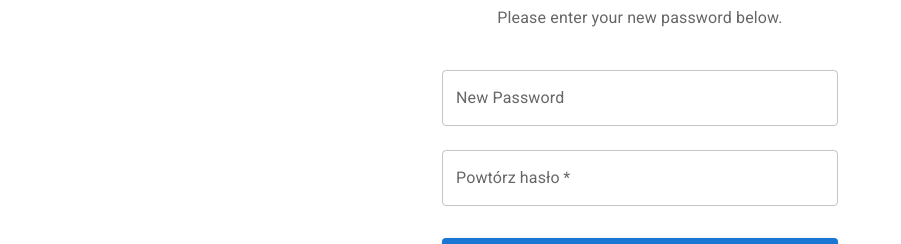
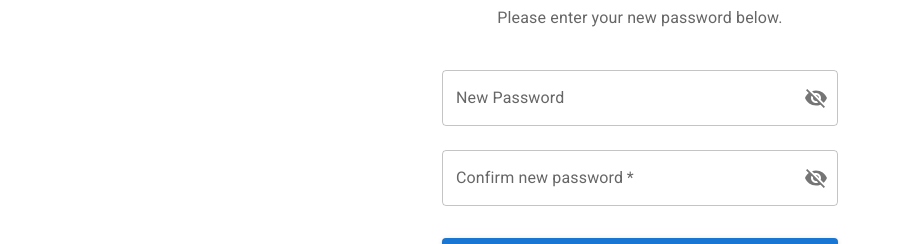
Before and after one commit to AlicjaSzot/Authentication-System---Backend-Service, a React (Create React App) app in the folder frontend/: page /reset-password/1/1 in a window 1280 px wide. Shown: the part 136-380 px from the top of the page, without its empty margins (0-901 px from the left). Built offline with nearby package versions, Linux system fonts and the light colour scheme.

Commit message:
Create custom hook for password visibility and add it to LoginForm and ResetPasswordPage components

```diff
--- a/frontend/src/components/LoginForm.tsx
+++ b/frontend/src/components/LoginForm.tsx
@@ -16,6 +16,7 @@ import { LoginFormValues, loginSchema } from "../schema/loginSchema";
 import { useState } from "react";
 import { CheckBox, Visibility, VisibilityOff } from "@mui/icons-material";
 import ForgotPasswordModal from "./ForgotPasswordModal";
+import usePasswordVisibility from "../hooks/usePasswordVisibility";
 
 export type LoginCredentials = {
   rememberMe: any;
@@ -42,17 +43,9 @@ const LoginForm = ({
     },
   });
 
-  const [showPassword, setShowPassword] = useState(false);
   const [isModalOpen, setIsModalOpen] = useState(false);
-
-  const togglePasswordVisibility = () => {
-    setShowPassword((prev) => !prev);
-  };
-  const handleMouseDownPassword = (
-    event: React.MouseEvent<HTMLButtonElement>,
-  ) => {
-    event.preventDefault();
-  };
+  const { showPassword, togglePasswordVisibility, handleMouseDownPassword } =
+    usePasswordVisibility();
 
   return (
     <Box component="form" onSubmit={handleSubmit(onSubmit)} noValidate>
--- a/frontend/src/components/ResetPasswordPage.tsx
+++ b/frontend/src/components/ResetPasswordPage.tsx
@@ -3,10 +3,11 @@ import {
   Button,
   CircularProgress,
   Container,
+  IconButton,
+  InputAdornment,
   TextField,
   Typography,
 } from "@mui/material";
-import React from "react";
 import { Controller, useForm } from "react-hook-form";
 import { useNavigate, useParams } from "react-router-dom";
 import {
@@ -16,11 +17,24 @@ import {
 import { zodResolver } from "@hookform/resolvers/zod";
 import { ResetLoginPassword } from "../api/auth";
 import toast from "react-hot-toast";
+import usePasswordVisibility from "../hooks/usePasswordVisibility";
+import { Visibility, VisibilityOff } from "@mui/icons-material";
 
 const ResetPasswordPage = () => {
   const { id, token } = useParams<{ id: string; token: string }>();
+  const navigate = useNavigate();
 
-  const navigate = useNavigate();
+  const {
+    showPassword: showNewPassword,
+    togglePasswordVisibility: toggleNewPasswordVisibility,
+    handleMouseDownPassword: handleMouseDownNewPassword,
+  } = usePasswordVisibility();
+
+  const {
+    showPassword: showConfirmPassword,
+    togglePasswordVisibility: toggleConfirmPasswordVisibility,
+    handleMouseDownPassword: handleMouseDownConfirmPassword,
+  } = usePasswordVisibility();
 
   const {
     control,
@@ -82,9 +96,23 @@ const ResetPasswordPage = () => {
               {...field}
               inputRef={ref}
               label="New Password"
-              type="password"
+              type={showNewPassword ? "text" : "password"}
               fullWidth
               margin="normal"
+              InputProps={{
+                endAdornment: (
+                  <InputAdornment position="end">
+                    <IconButton
+                      aria-label="toggle password visibility"
+                      onClick={toggleNewPasswordVisibility}
+                      onMouseDown={handleMouseDownNewPassword}
+                      edge="end"
+                    >
+                      {showNewPassword ? <Visibility /> : <VisibilityOff />}
+                    </IconButton>
+                  </InputAdornment>
+                ),
+              }}
             />
           )}
         />
@@ -99,10 +127,24 @@ const ResetPasswordPage = () => {
               margin="normal"
               required
               fullWidth
-              label="Powtórz hasło"
-              type="password"
+              label="Confirm new password"
+              type={showConfirmPassword ? "text" : "password"}
               error={!!errors.confirmPassword}
               helperText={errors.confirmPassword?.message}
+              InputProps={{
+                endAdornment: (
+                  <InputAdornment position="end">
+                    <IconButton
+                      aria-label="toggle password visibility"
+                      onClick={toggleConfirmPasswordVisibility}
+                      onMouseDown={handleMouseDownConfirmPassword}
+                      edge="end"
+                    >
+                      {showConfirmPassword ? <Visibility /> : <VisibilityOff />}
+                    </IconButton>
+                  </InputAdornment>
+                ),
+              }}
             />
           )}
         />
--- /dev/null
+++ b/frontend/src/hooks/usePasswordVisibility.ts
@@ -0,0 +1,19 @@
+import React, { useState } from "react";
+
+const usePasswordVisibility = () => {
+  const [showPassword, setShowPassword] = useState(false);
+
+  const togglePasswordVisibility = () => {
+    setShowPassword((prev) => !prev);
+  };
+
+  const handleMouseDownPassword = (
+    event: React.MouseEvent<HTMLButtonElement>,
+  ) => {
+    event.preventDefault();
+  };
+
+  return { showPassword, togglePasswordVisibility, handleMouseDownPassword };
+};
+
+export default usePasswordVisibility;
```
